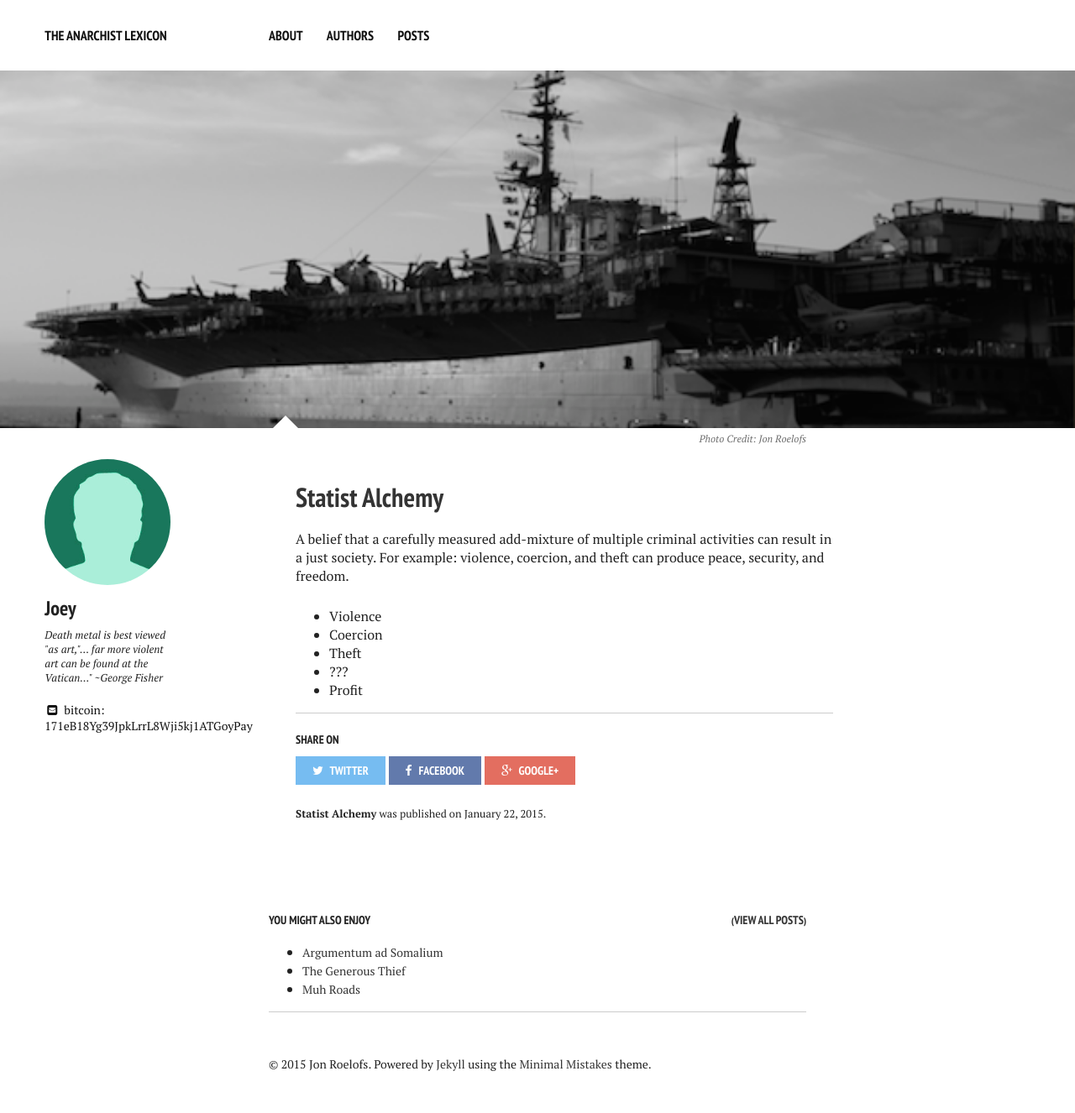
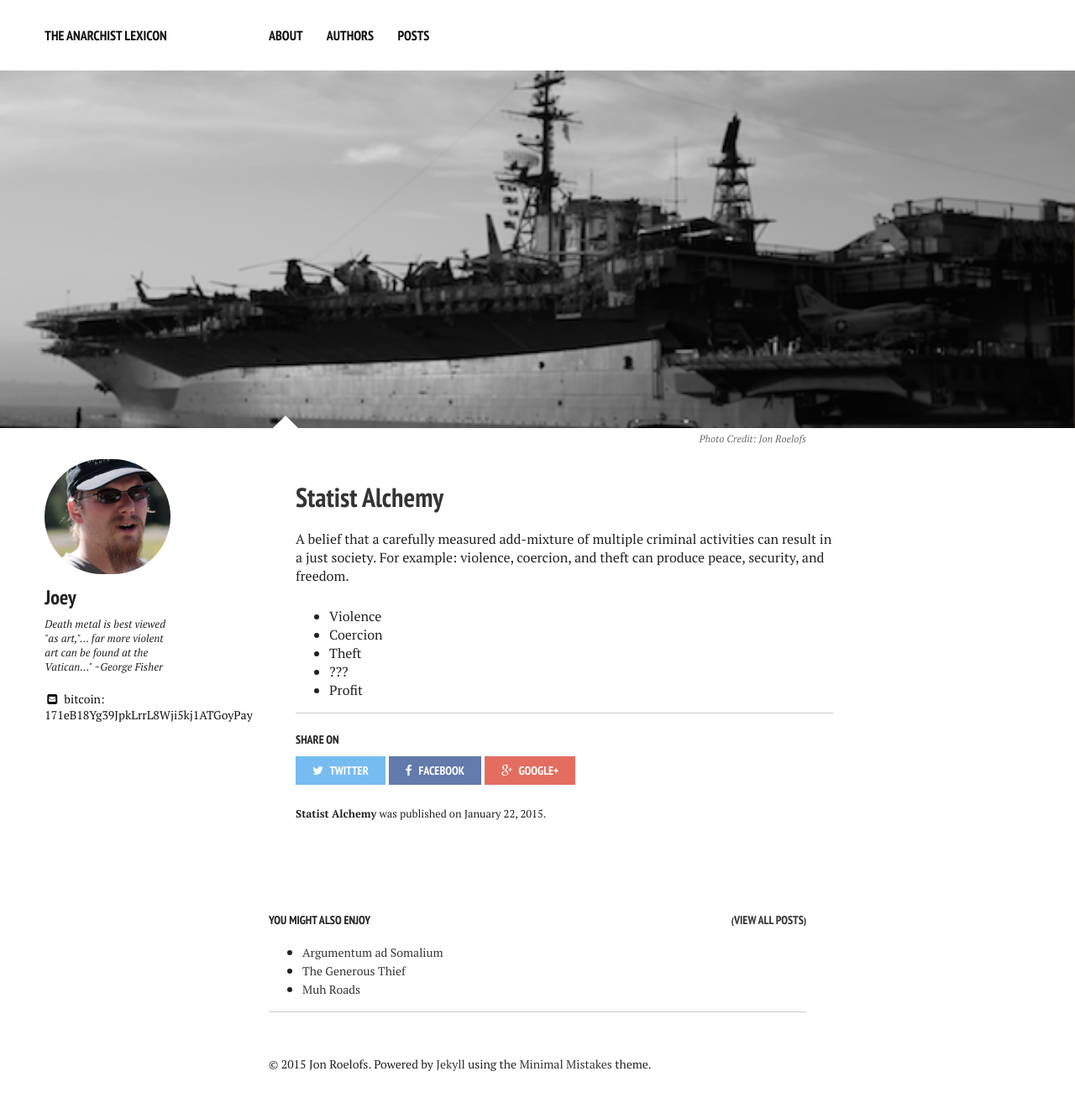
Before and after one commit to anarchistlexicon/anarchistlexicon.github.io, a Jekyll site: the page built from _posts/2015-01-22-statist-alchemy.md, in a window 1280 px wide. Shown: the whole page at 84% size. Built offline with Jekyll 4.4.1, drawn with Linux system fonts in a browser that asks for light colours; nearby versions of some CDN libraries.

Commit message:
Add bio photo for joey

```diff
--- a/_data/authors.yml
+++ b/_data/authors.yml
@@ -12,5 +12,5 @@ jroelofs:
 madphilosopher:
   name: Joey
   bio: "Death metal is best viewed \"as art,\"... far more violent art can be found at the Vatican...\" ~George Fisher"
-  avatar: bio-photo-2.jpg
+  avatar: madphilosopher-bio.jpg
   bitcoin: 171eB18Yg39JpkLrrL8Wji5kj1ATGoyPay
```
Also changed, not shown: images/madphilosopher-bio.jpg (added).
